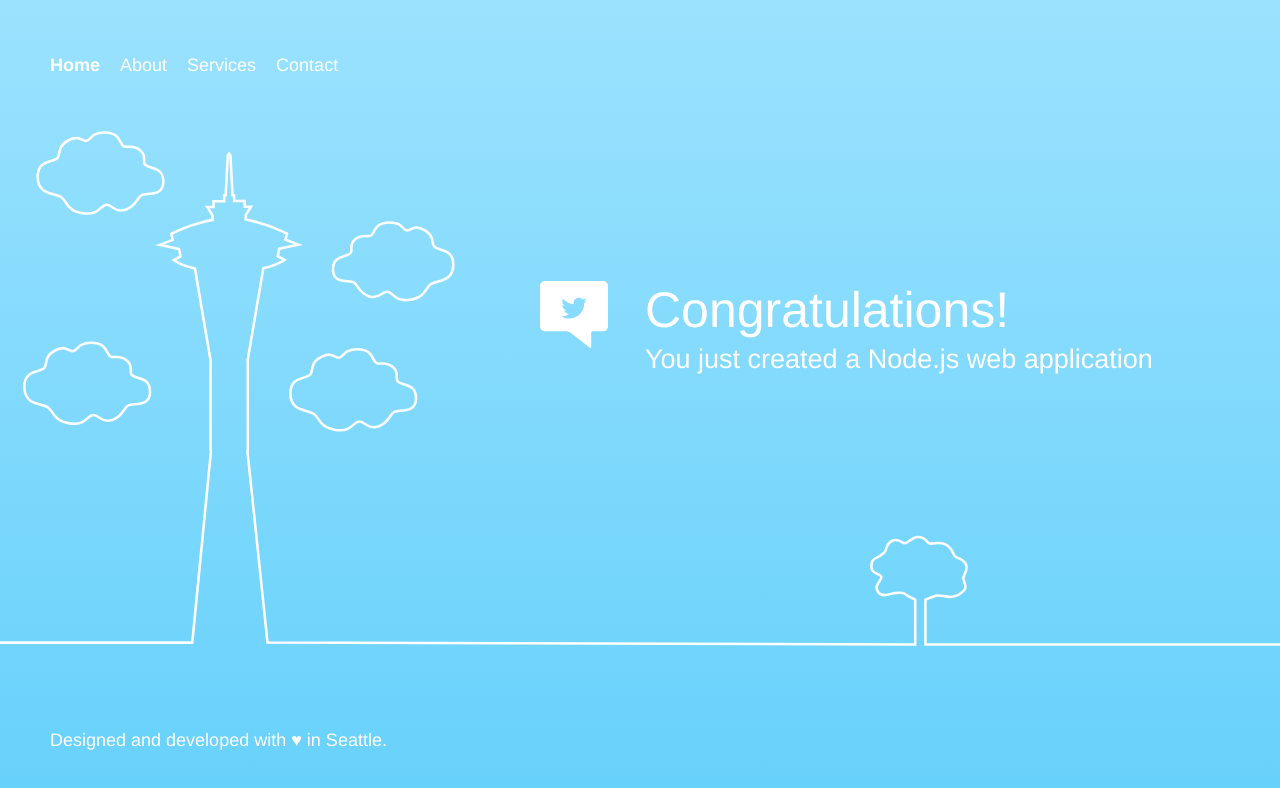
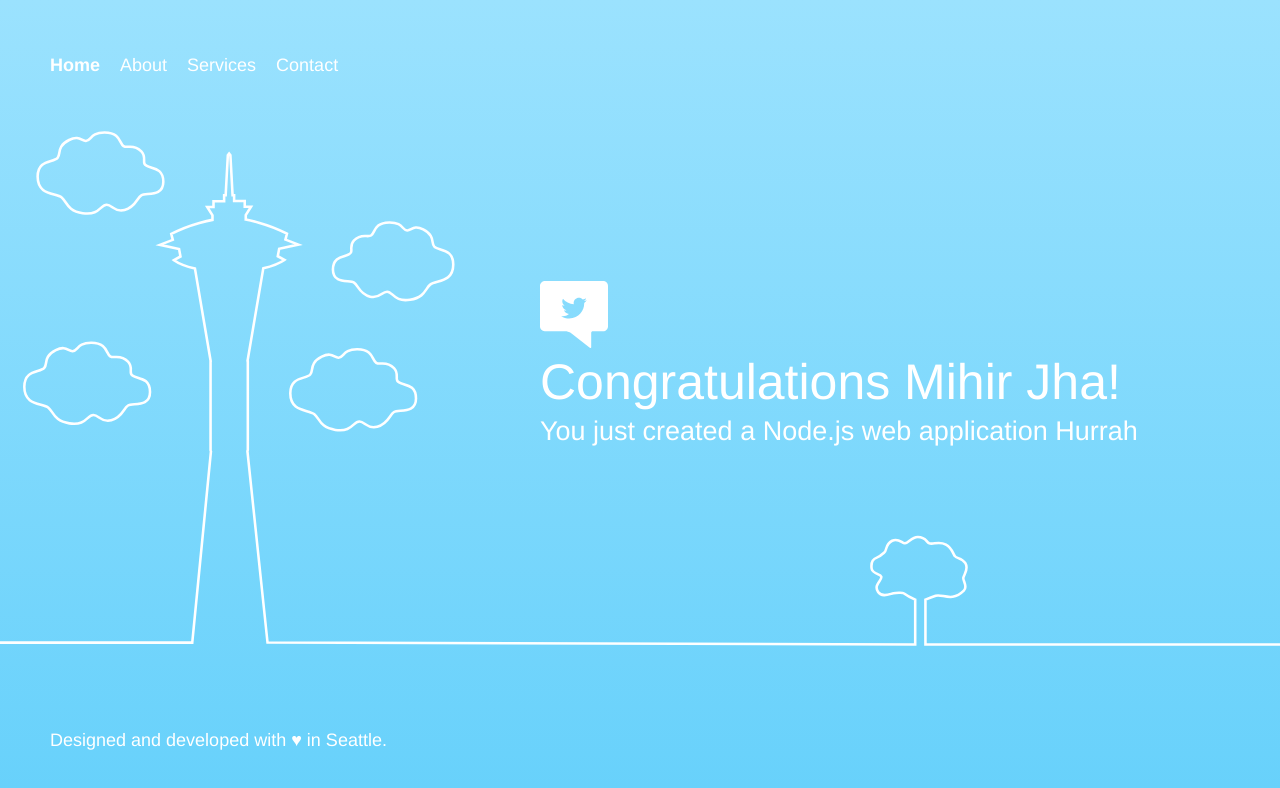
Before and after one commit to mihirjh/Web-Service-Using-Node.js, a website: page public/index.html in a window 1280 px wide. Drawn offline with Linux system fonts and the light colour scheme.

Commit message:
Changes for Mihir
Changes

```diff
--- a/public/index.html
+++ b/public/index.html
@@ -58,8 +58,8 @@
         <div class="message">
             <a class="twitter-link" href="http://twitter.com/home/?status=I%20created%20a%20project%20with%20AWS%20CodeStar!%20%23AWS%20%23AWSCodeStar%20https%3A%2F%2Faws.amazon.com%2Fcodestar"><img src="img/tweet.svg" /></a>
             <div class="text">
-                <h1>Congratulations!</h1>
-                <h2>You just created a Node.js web application</h2>
+                <h1>Congratulations Mihir Jha!</h1>
+                <h2>You just created a Node.js web application Hurrah</h2>
             </div>
         </div>
     </div>
```
